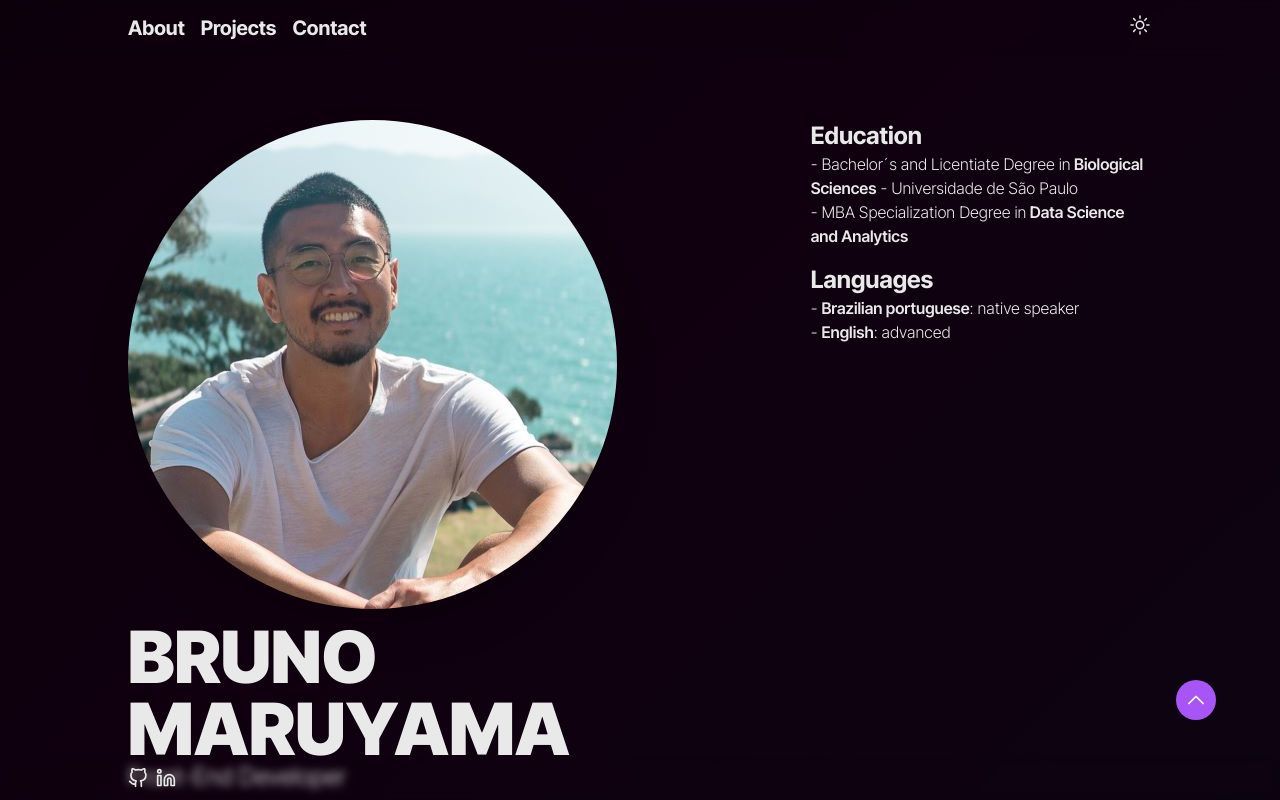
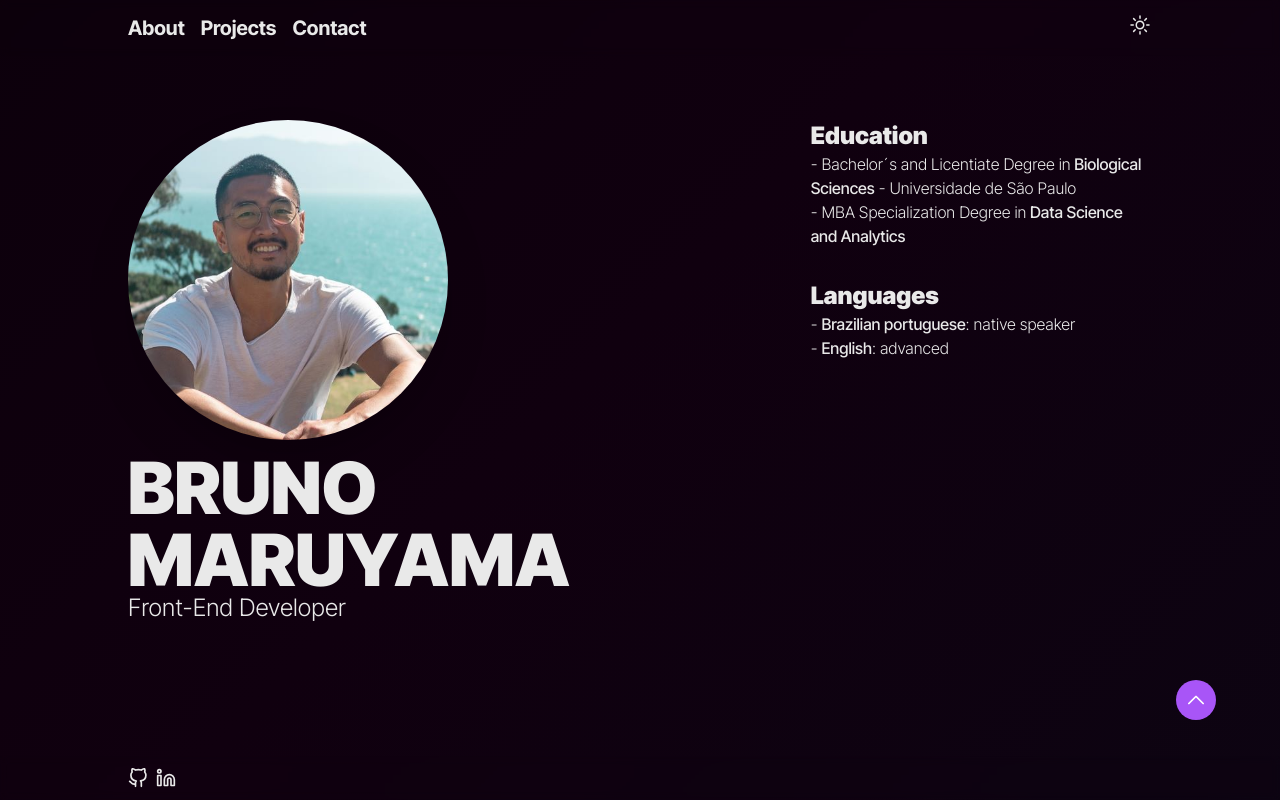
Before and after one commit to brunomaruyama/MyPage, a Next.js app: page / in a window 1280 px wide. Shown: the top 800 px of the page. Built offline with nearby package versions, Linux system fonts and the light colour scheme.

Commit message:
small layout

```diff
--- a/app/page.tsx
+++ b/app/page.tsx
@@ -10,18 +10,18 @@ export default function Home() {
       <Header />
       <section
         id="home"
-        className="pt-[15vh] sm:h-[100vh] w-full grid md:grid-cols-3 sm:px-[5vw] lg:px-[10vw] my-[auto] px-3"
+        className="pt-[8vh] sm:pt-[15vh] sm:h-[100vh] w-full grid md:grid-cols-3 sm:px-[5vw] lg:px-[10vw] my-[auto] px-3"
       >
-        <div className="col-span-2 block space-y-3 items-end mb-8">
+        <div className="col-span-2 block space-y-3 items-end mb-10">
           <Image
             src="/DSC08868.jpg"
-            width={150}
-            height={150}
+            width={250}
+            height={250}
             quality={80}
             priority={true}
             alt="Picture of Bruno Maruyama"
             style={{ objectFit: "contain" }}
-            className="hover:shadow-purple-400/50 shadow-black/30 duration-500 shadow-2xl rounded-full w-auto h-auto"
+            className="hover:shadow-purple-400/50 shadow-black/30 duration-500 shadow-2xl rounded-full w-auto max-h-40 sm:max-h-80"
           />
           <div className="block">
             <h1 className="text-4xl sm:text-7xl leading-none font-black title">
@@ -35,26 +35,26 @@ export default function Home() {
           </div>
         </div>
         <div className="col-span-1">
-          <div className="mb-4">
-            <h2 className="text-2xl font-bold">Education</h2>
+          <div className="mb-8 title duration-1000 delay-300">
+            <h2 className="text-2xl font-black">Education</h2>
             <p className="font-light">
               - Bachelor´s and Licentiate Degree in
-              <span className="font-semibold"> Biological Sciences</span> -
+              <span className="font-medium"> Biological Sciences</span> -
               Universidade de São Paulo
             </p>
             <p className="font-light">
               - MBA Specialization Degree in
-              <span className="font-semibold"> Data Science and Analytics</span>
+              <span className="font-medium"> Data Science and Analytics</span>
             </p>
           </div>
-          <div>
-            <h2 className="text-2xl font-bold">Languages</h2>
+          <div className="title duration-1000 delay-700">
+            <h2 className="text-2xl font-black">Languages</h2>
             <p className="font-light">
-              - <span className="font-semibold">Brazilian portuguese</span>:
+              - <span className="font-medium">Brazilian portuguese</span>:
               native speaker
             </p>
             <p className="font-light">
-              - <span className="font-semibold">English</span>: advanced
+              - <span className="font-medium">English</span>: advanced
             </p>
           </div>
         </div>
```
